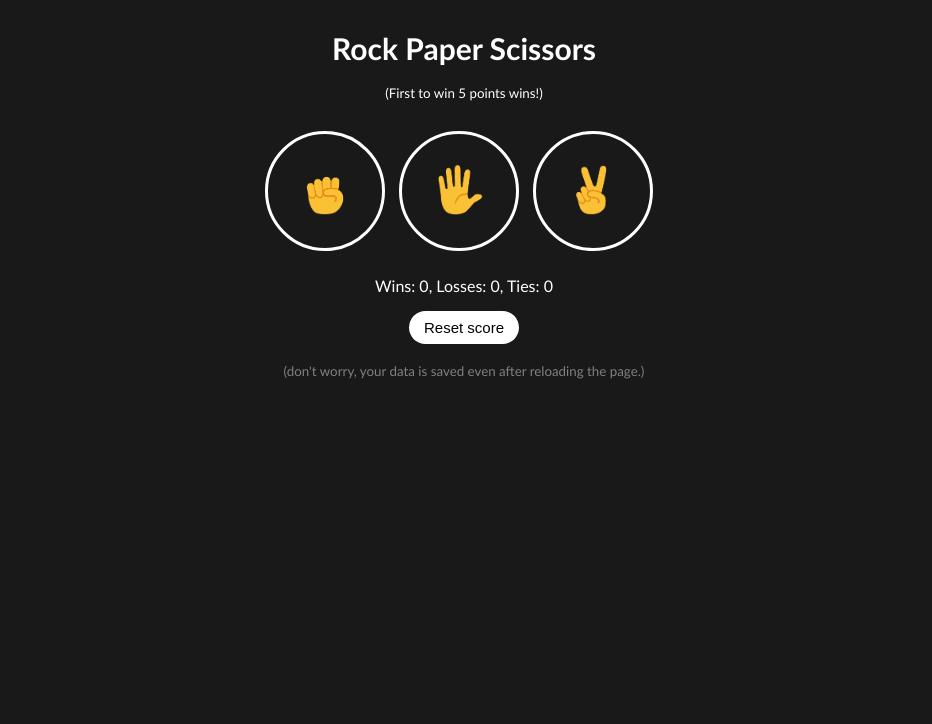
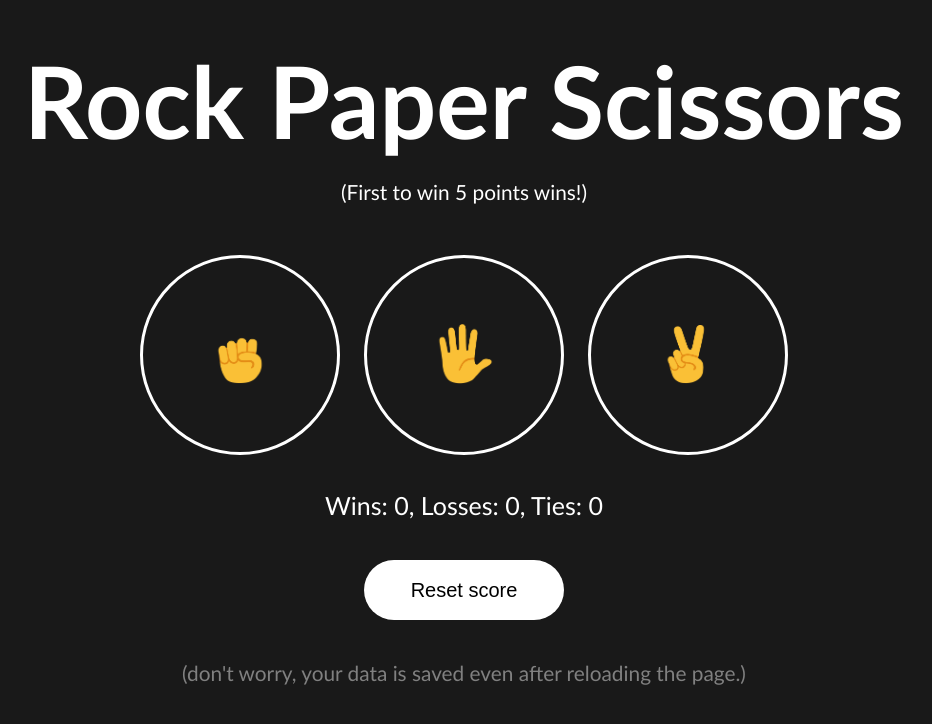
Before and after one commit to ReaTsenkovaCoding/Rock-paper-scissors-project, a plain HTML site: page 10-rock-paper-scissors.html in a window 1280 px wide. Shown: the whole page, without its empty margins (176-1108 px from the left). Drawn offline with Linux system fonts and the light colour scheme.

Commit message:
Update 10-rock-paper-scissors.html

```diff
--- a/10-rock-paper-scissors.html
+++ b/10-rock-paper-scissors.html
@@ -25,19 +25,22 @@
 
         .title {
 
-          font-size: 30px;
+          font-size: 100px;
           font-weight: bold;
           margin-bottom:auto;
+          margin-top: 40px;
 
         }
 
         .subtext {
-          margin-bottom:30px;
+          font-size: 25px;
+          margin-bottom: 50px;
+          margin-top: 15px;
         }
 
         .move-icon {
 
-          height: 50px;
+          height: 60px;
           cursor:pointer;
         }
 
@@ -45,10 +48,11 @@
 
           background-color: transparent;
           border: 3px solid white;
-          width: 120px;
-          height: 120px;
-          border-radius: 60px;
+          width: 200px;
+          height: 200px;
+          border-radius: 100px;
           margin-right: 10px;
+          margin-left:10px;
           cursor:pointer;
 
         }
@@ -64,14 +68,30 @@
 
         }
 
+        .js-moves {
+          font-size: 25px;
+        }
+
+        .js-score {
+          font-size: 25px;
+        }
+
+        .js-result {
+          font-size: 35px;
+        }
+
         .reset-score-button{
 
           background-color: white;
           border:none;
-          font-size: 15px;
+          font-size: 20px;
           padding: 8px 15px;
           border-radius: 50px;
           cursor:pointer;
+          width: 200px;
+          height: 60px;
+          margin-top: 15px;
+          margin-bottom: 11px;
 
         }
 
@@ -81,7 +101,9 @@
         }
 
         .clarification-message {
+          font-size:25px;
           color:gray;
+
         }
 
       </style>
@@ -252,3 +274,8 @@
       </script>
     </body>
   </html>
+
+      </script>
+    </body>
+
+  </html>
```
